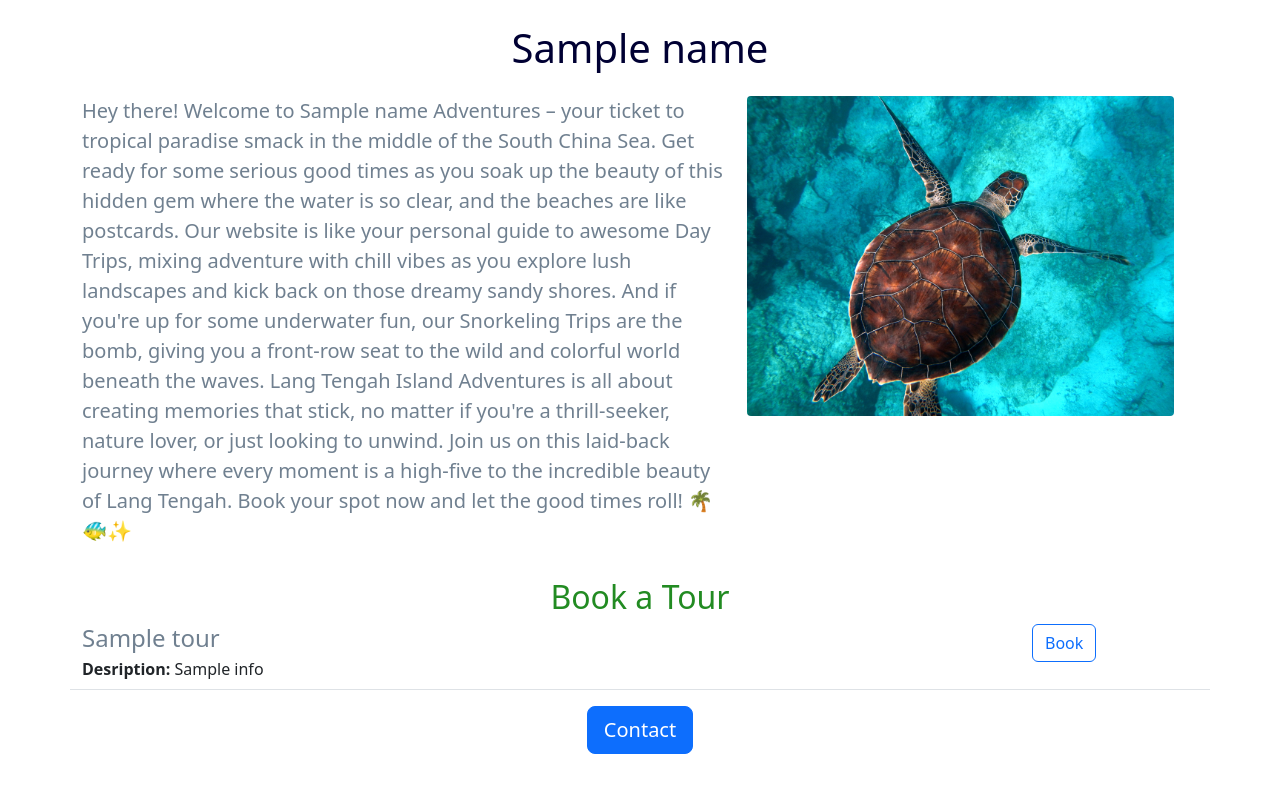
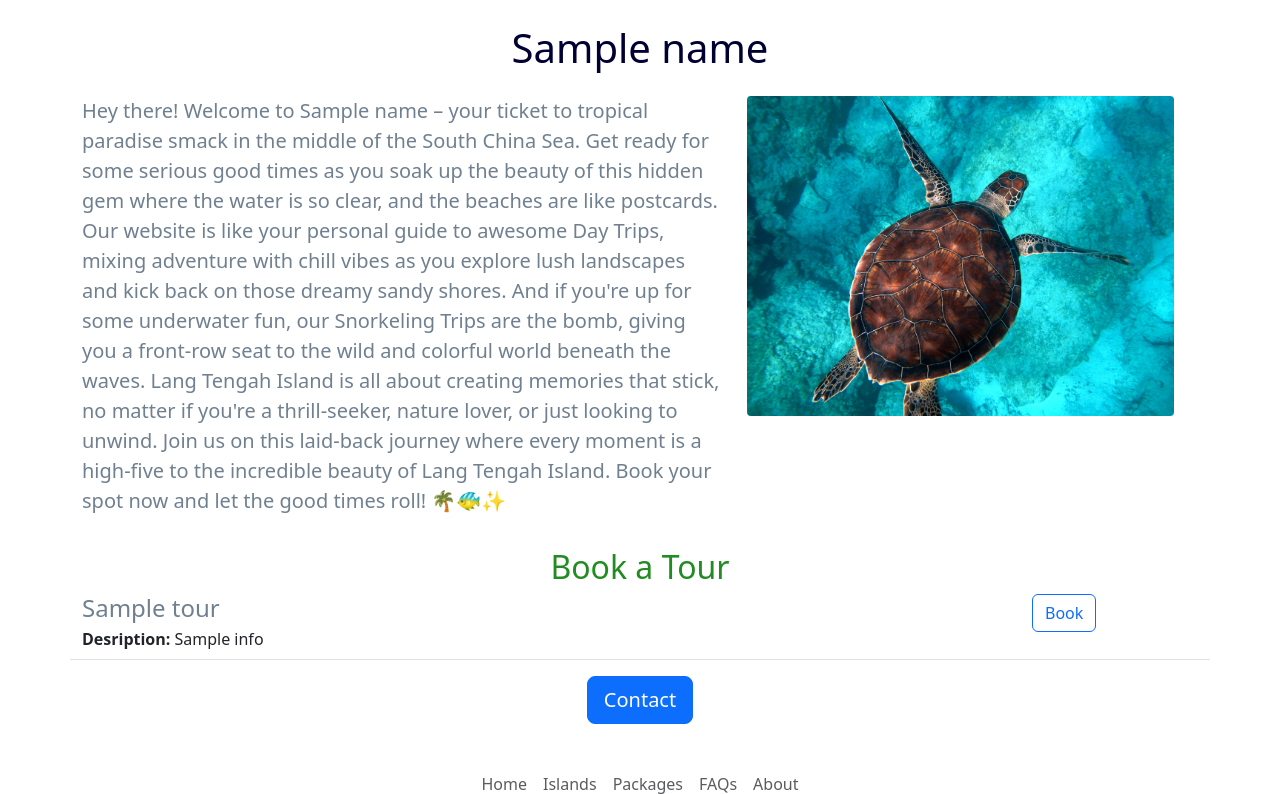
Before and after one commit to hanasoka/lang-tengah-island-v2, a Flask app: template templates/home.html in a window 1280 px wide. Shown: the part 416-1210 px from the top of the page. Run offline with Flask 3, Linux system fonts and the light colour scheme; the template is opened without the code that fills it: most values are stand-ins (such as "Sample title", 1, 10 or a date in 2020).

Commit message:
Make changes on content

```diff
--- a/templates/home.html
+++ b/templates/home.html
@@ -15,7 +15,7 @@
       <div class='row' style="margin-bottom:16px;">
         <div class="col-md-7">
           <p class="lead">
-        Hey there! Welcome to {{name}} Adventures – your ticket to tropical paradise smack in the middle of the South China Sea. Get ready for some serious good times as you soak up the beauty of this hidden gem where the water is so clear, and the beaches are like postcards. Our website is like your personal guide to awesome Day Trips, mixing adventure with chill vibes as you explore lush landscapes and kick back on those dreamy sandy shores. And if you're up for some underwater fun, our Snorkeling Trips are the bomb, giving you a front-row seat to the wild and colorful world beneath the waves. Lang Tengah Island Adventures is all about creating memories that stick, no matter if you're a thrill-seeker, nature lover, or just looking to unwind. Join us on this laid-back journey where every moment is a high-five to the incredible beauty of Lang Tengah. Book your spot now and let the good times roll! 🌴🐠✨
+        Hey there! Welcome to {{name}} – your ticket to tropical paradise smack in the middle of the South China Sea. Get ready for some serious good times as you soak up the beauty of this hidden gem where the water is so clear, and the beaches are like postcards. Our website is like your personal guide to awesome Day Trips, mixing adventure with chill vibes as you explore lush landscapes and kick back on those dreamy sandy shores. And if you're up for some underwater fun, our Snorkeling Trips are the bomb, giving you a front-row seat to the wild and colorful world beneath the waves. Lang Tengah Island is all about creating memories that stick, no matter if you're a thrill-seeker, nature lover, or just looking to unwind. Join us on this laid-back journey where every moment is a high-five to the incredible beauty of Lang Tengah Island. Book your spot now and let the good times roll! 🌴🐠✨
           </p>
         </div>
         <div class="d-none d-md-block col-md-3">
```
